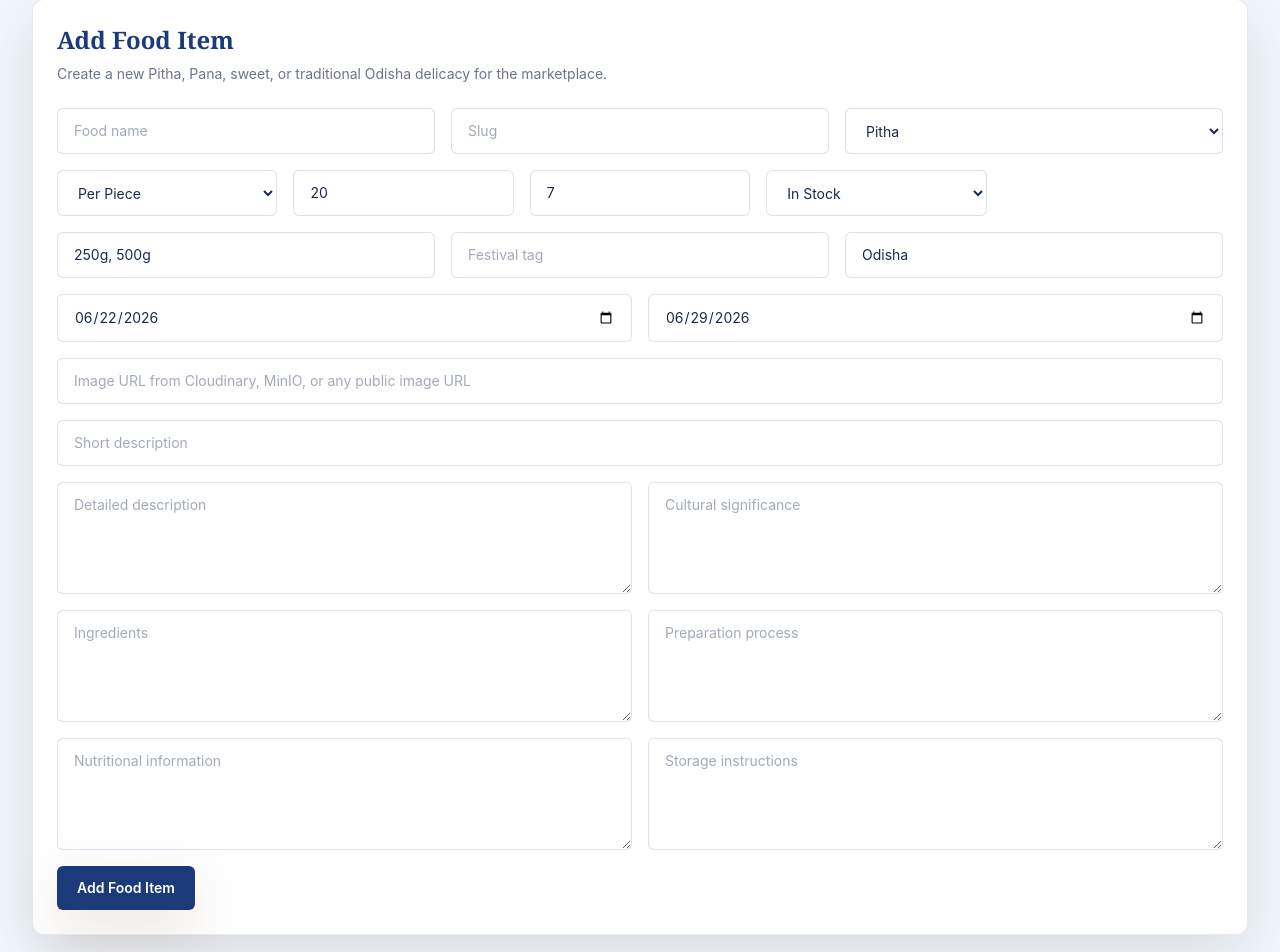
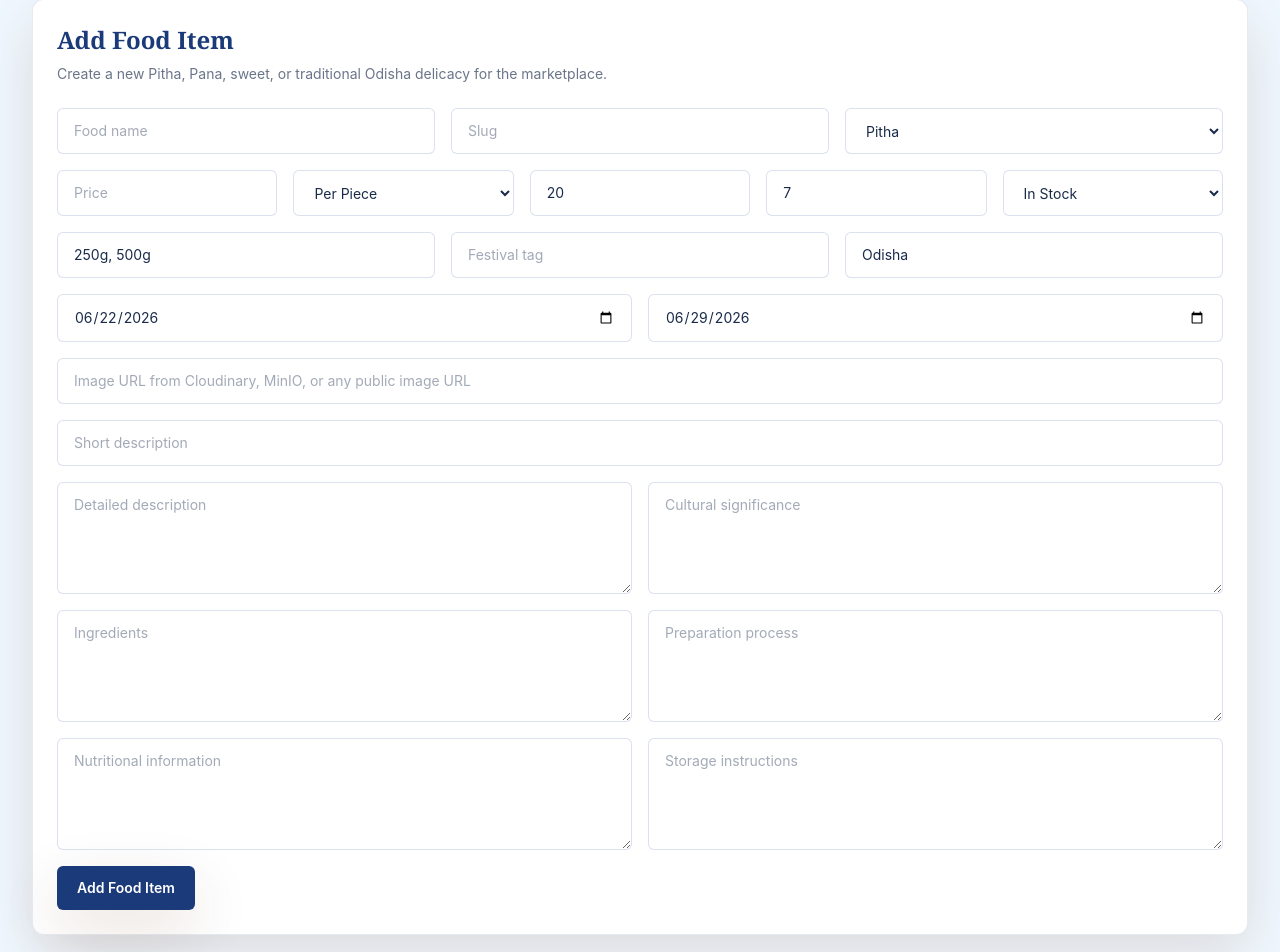
Before and after one commit to Ashutosh-kar-96/Odia_Foods_Pitha, a React (Vite) app in the folder frontend/: page /admin in a window 1280 px wide. Shown: the part 1470-2422 px from the top of the page. Built offline with nearby package versions, Linux system fonts and the light colour scheme; no server answers; sample sign-in values are in the browser's storage.

Commit message:
changes per peice&price option added

```diff
--- a/frontend/src/pages/AdminDashboard.jsx
+++ b/frontend/src/pages/AdminDashboard.jsx
@@ -666,6 +666,18 @@ useEffect(() => {
             </select>
           </div>
           <div className="grid gap-4 md:grid-cols-5">
+
+  {/* Price */}
+  <input
+    className="input"
+    required
+    type="number"
+    placeholder="Price"
+    value={form.price}
+    onChange={(e) => update("price", e.target.value)}
+  />
+
+  {/* Price Unit */}
   <select
     className="input"
     value={form.price_unit}
@@ -680,6 +692,8 @@ useEffect(() => {
     <option value="litre">Per Litre</option>
     <option value="dozen">Per Dozen</option>
   </select>
+
+  {/* Stock */}
   <input
     className="input"
     required
@@ -688,6 +702,8 @@ useEffect(() => {
     value={form.stock}
     onChange={(e) => update("stock", e.target.value)}
   />
+
+  {/* Shelf Life */}
   <input
     className="input"
     required
@@ -696,6 +712,8 @@ useEffect(() => {
     value={form.shelf_life_days}
     onChange={(e) => update("shelf_life_days", e.target.value)}
   />
+
+  {/* Availability */}
   <select
     className="input"
     value={form.availability}
@@ -705,6 +723,7 @@ useEffect(() => {
     <option>Seasonal</option>
     <option>Out of Stock</option>
   </select>
+
 </div>
           <div className="grid gap-4 md:grid-cols-3">
             <input
```
Lines whose indentation alone changed are shown as unchanged.
